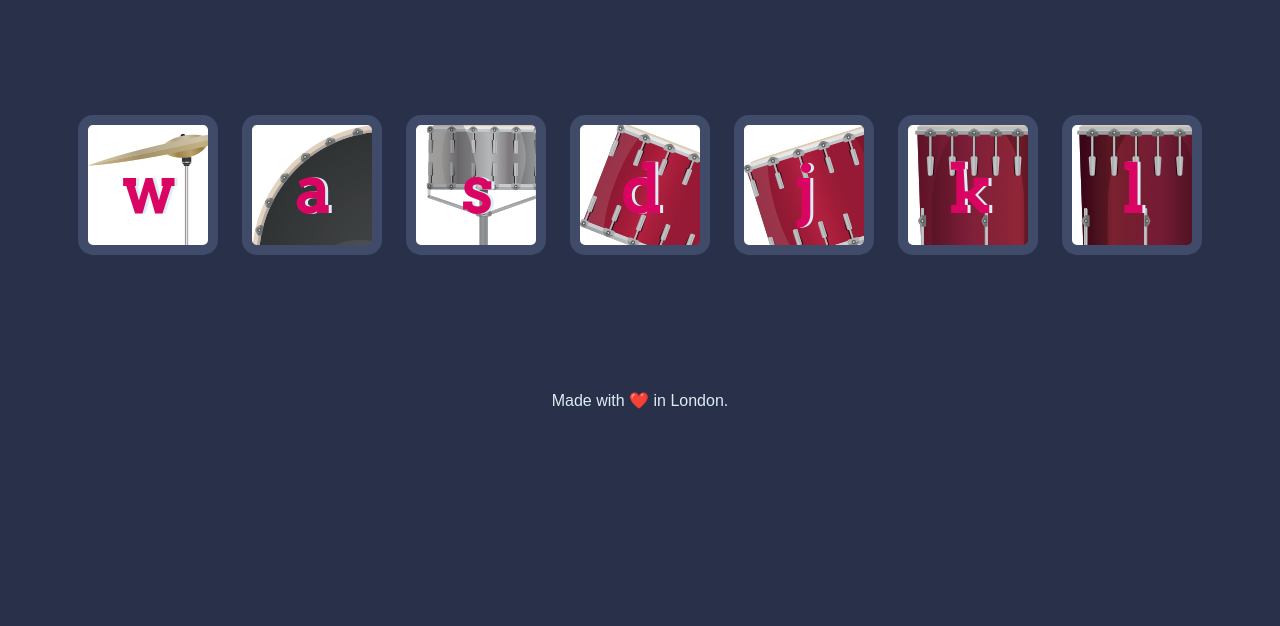
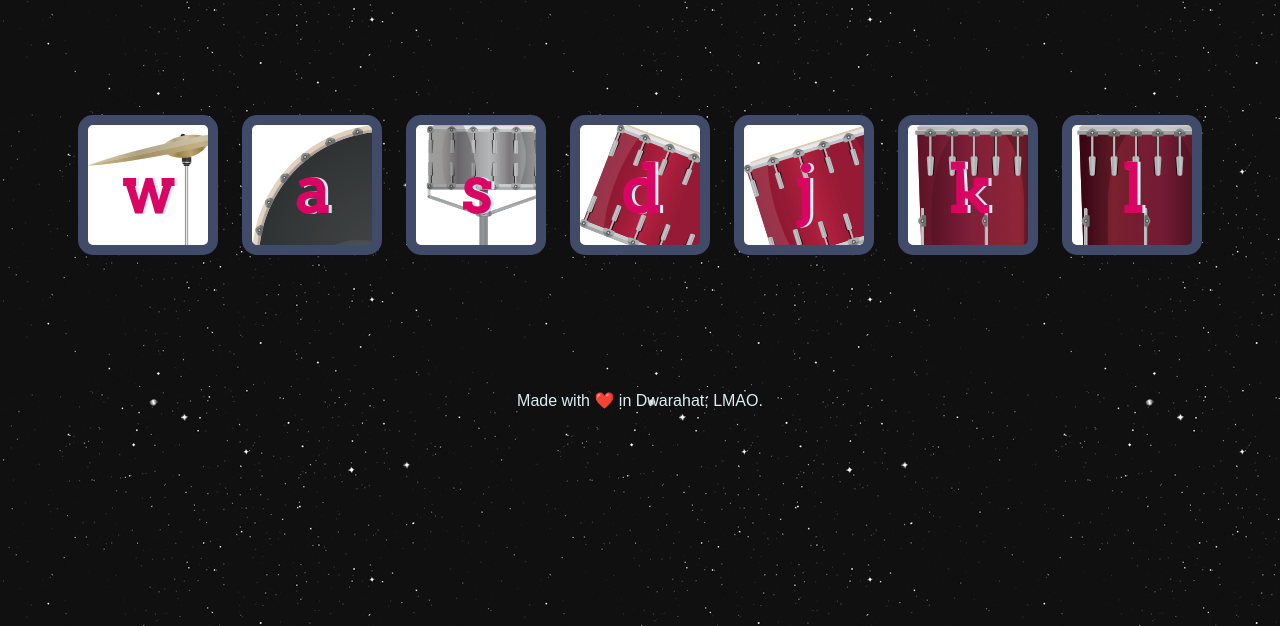
Before and after one commit to Geek-Tekina/Fun_with_Basic_JS, a plain HTML site: page index1.html in a window 1280 px wide. Shown: the part 174-800 px from the top of the page. Drawn offline with Linux system fonts and the light colour scheme.

Commit message:
Some fun changes

```diff
--- a/index1.html
+++ b/index1.html
@@ -23,7 +23,7 @@
 
 
   <footer>
-    Made with ❤️ in London.
+    Made with ❤️ in Dwarahat; LMAO.
   </footer>
   <script src="index1.js"></script>
 </body>
--- a/style1.css
+++ b/style1.css
@@ -1,6 +1,6 @@
 body {
   text-align: center;
-  background-color: #283149;
+  background-image: url(giphy.gif);
 }
 
 h1 {
```
